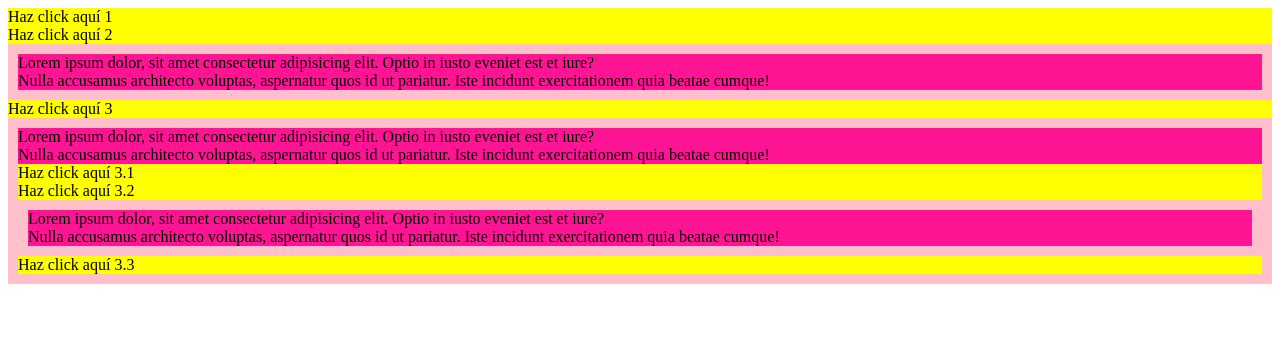
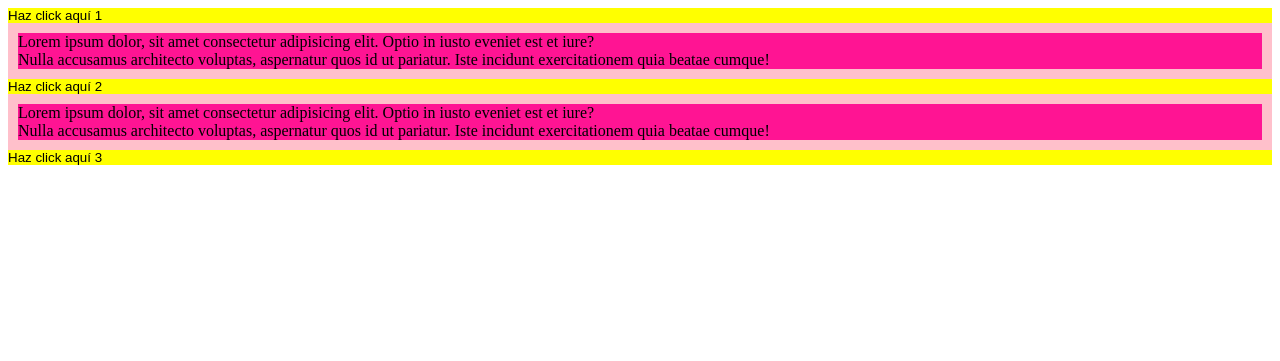
Before and after one commit to spacenomads/simple-collapsible, a plain HTML site: page index.html in a window 1280 px wide. Drawn offline with Linux system fonts and the light colour scheme.

Commit message:
Rename js

```diff
--- a/css/c-foldable.css
+++ b/css/c-foldable.css
@@ -11,6 +11,11 @@
 
 .c-foldable__trigger {
 	background: yellow;
+	border: 0;
+	padding: 0;
+	display: block;
+	width: 100%;
+	text-align: inherit;
 }
 
 .c-foldable__panel {
--- a/index.html
+++ b/index.html
@@ -6,16 +6,16 @@
 	<meta name="viewport" content="width=device-width, initial-scale=1.0">
 	<title>Collapsible</title>
 	<link rel="stylesheet" href="css/c-foldable.css">
-	<script src="js/foldable.js" defer></script>
+	<script src="js/c-fodlable.js" defer></script>
 </head>
 <body class="page">
 	<main class="page__main">
 
-		<div class="c-foldable js-foldable" data-foldable-accordion="true">
-			<div class="c-foldable__item js-foldable-item">
-				<div class="c-foldable__trigger js-foldable-trigger">
+		<div class="c-foldable js-foldable" data-foldable-accordion="true" data-foldable-off="desktop">
+			<div class="c-foldable__item is-open js-foldable-item">
+				<button type="button" class="c-foldable__trigger js-foldable-trigger">
 					Haz click aquí 1
-				</div>
+				</button>
 				<div class="c-foldable__panel js-foldable-panel">
 					<div class="c-foldable__panel-inner js-foldable-panel-inner">
 						<p>Lorem ipsum dolor, sit amet consectetur adipisicing elit. Optio in iusto eveniet est et iure?</p>
@@ -25,9 +25,9 @@
 			</div>
 
 			<div class="c-foldable__item is-open js-foldable-item">
-				<div class="c-foldable__trigger js-foldable-trigger">
+				<button type="button" class="c-foldable__trigger js-foldable-trigger">
 					Haz click aquí 2
-				</div>
+				</button>
 				<div class="c-foldable__panel js-foldable-panel">
 					<div class="c-foldable__panel-inner js-foldable-panel-inner">
 						<p>Lorem ipsum dolor, sit amet consectetur adipisicing elit. Optio in iusto eveniet est et iure?</p>
@@ -36,20 +36,20 @@
 				</div>
 			</div>
 
-			<div class="c-foldable__item is-open js-foldable-item">
-				<div class="c-foldable__trigger js-foldable-trigger">
+			<div class="c-foldable__item js-foldable-item">
+				<button type="button" class="c-foldable__trigger js-foldable-trigger">
 					Haz click aquí 3
-				</div>
+				</button>
 				<div class="c-foldable__panel js-foldable-panel">
 					<div class="c-foldable__panel-inner js-foldable-panel-inner">
 						<p>Lorem ipsum dolor, sit amet consectetur adipisicing elit. Optio in iusto eveniet est et iure?</p>
 						<p>Nulla accusamus architecto voluptas, aspernatur quos id ut pariatur. Iste incidunt exercitationem quia beatae cumque!</p>
 
-						<div class="c-foldable js-foldable">
+						<div class="c-foldable js-foldable" data-foldable-accordion="true">
 							<div class="c-foldable__item js-foldable-item">
-								<div class="c-foldable__trigger js-foldable-trigger">
+								<button type="button" class="c-foldable__trigger js-foldable-trigger">
 									Haz click aquí 3.1
-								</div>
+								</button>
 								<div class="c-foldable__panel js-foldable-panel">
 									<div class="c-foldable__panel-inner js-foldable-panel-inner">
 										<p>Lorem ipsum dolor, sit amet consectetur adipisicing elit. Optio in iusto eveniet est et iure?</p>
@@ -59,9 +59,9 @@
 							</div>
 
 							<div class="c-foldable__item is-open js-foldable-item">
-								<div class="c-foldable__trigger js-foldable-trigger">
+								<button type="button" class="c-foldable__trigger js-foldable-trigger">
 									Haz click aquí 3.2
-								</div>
+								</button>
 								<div class="c-foldable__panel js-foldable-panel">
 									<div class="c-foldable__panel-inner js-foldable-panel-inner">
 										<p>Lorem ipsum dolor, sit amet consectetur adipisicing elit. Optio in iusto eveniet est et iure?</p>
@@ -71,9 +71,9 @@
 							</div>
 
 							<div class="c-foldable__item js-foldable-item">
-								<div class="c-foldable__trigger js-foldable-trigger">
+								<button type="button" class="c-foldable__trigger js-foldable-trigger">
 									Haz click aquí 3.3
-								</div>
+								</button>
 								<div class="c-foldable__panel js-foldable-panel">
 									<div class="c-foldable__panel-inner js-foldable-panel-inner">
 										<p>Lorem ipsum dolor, sit amet consectetur adipisicing elit. Optio in iusto eveniet est et iure?</p>
--- a/js/foldable.js
+++ b/js/c-fodlable.js
@@ -30,8 +30,15 @@ function getContentHeight(panel) {
 // Foldable functions
 function openFoldable(item) {
 	// [x] Me abro
-	// [] Comprobar si soy un acordeon
-	// [] Si lo soy -> cierro los demás
+	// [x] Comprobar si soy un acordeon
+	const block = item.closest('.js-foldable');
+	const isAccordion = block.dataset.foldableAccordion === "true";
+
+	if (isAccordion) {
+		// [x] Si lo soy -> cierro los demás
+		const openAccordionItems = block.querySelectorAll(':scope > .js-foldable-item.is-open');
+		openAccordionItems.forEach(item => closeFoldable(item))
+	}
 	// [x] Calcular el tamaño del panel
 	// 	[x] y asignarselo
 	const panel = item.querySelector('.js-foldable-panel');
```
Also changed, not shown: README.md.
